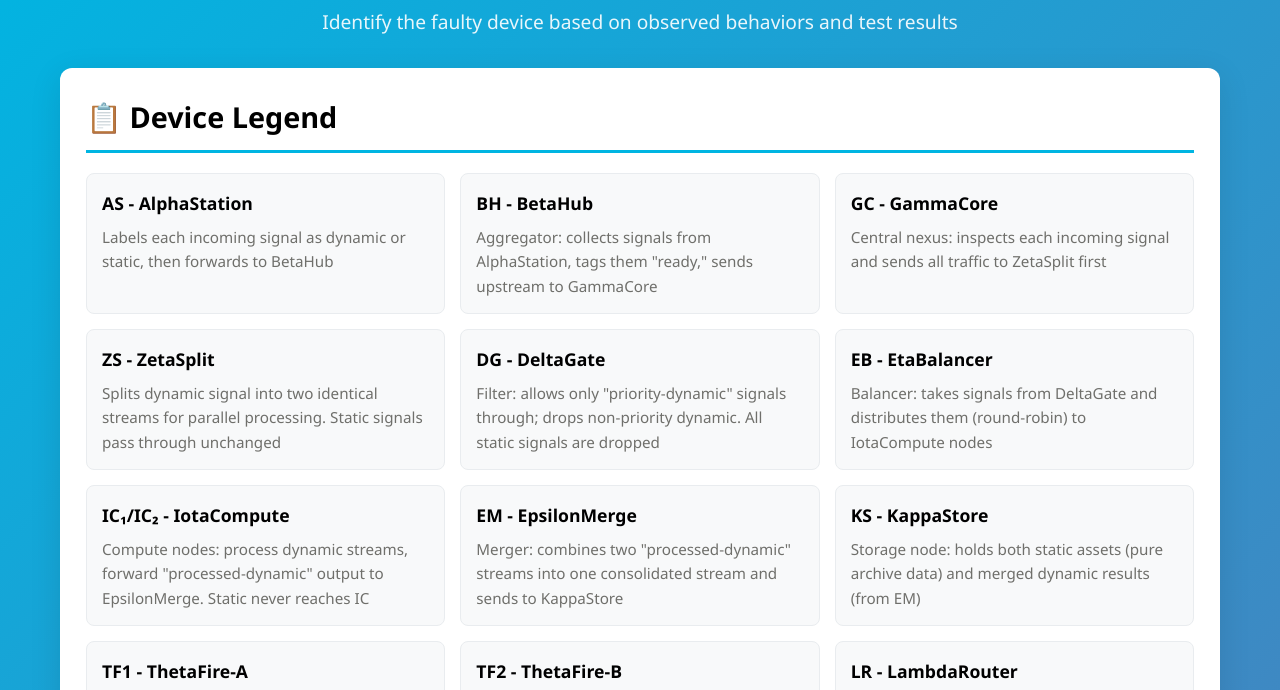
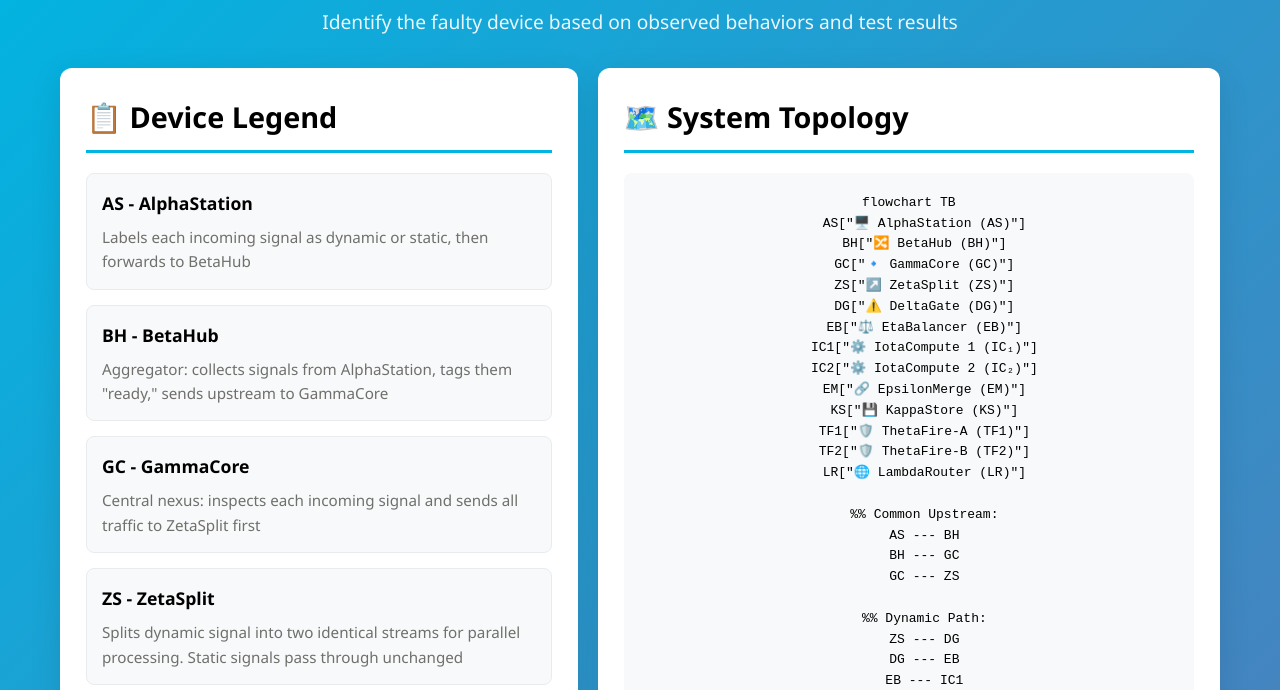
Before and after one commit to taylorelley/faut-find-test, a website: page public/index.html in a window 1280 px wide. Shown: the part 87-777 px from the top of the page. Drawn offline with Linux system fonts and the light colour scheme; a script that the page names is missing.

Commit message:
Display legend and topology side by side

```diff
--- a/public/index.html
+++ b/public/index.html
@@ -15,6 +15,7 @@
         </header>
 
         <div class="content">
+            <div class="legend-topology">
             <!-- Device Legend Section -->
             <section class="card">
                 <h2>📋 Device Legend</h2>
@@ -146,6 +147,7 @@ flowchart TB
                     </div>
                 </div>
             </section>
+            </div>
 
             <!-- Test Results Section -->
             <section class="card">
--- a/public/styles.css
+++ b/public/styles.css
@@ -318,11 +318,26 @@ header p {
     .ping-results {
         grid-template-columns: 1fr;
     }
+
+    .legend-topology {
+        flex-direction: column;
+    }
 }
 
 /* Mermaid diagram styling */
 .mermaid {
     text-align: center;
+}
+
+/* Device Legend and Topology side-by-side layout */
+.legend-topology {
+    display: flex;
+    gap: 20px;
+    align-items: flex-start;
+}
+
+.legend-topology .card {
+    flex: 1;
 }
 
 /* Custom scrollbar for better UX */
```
